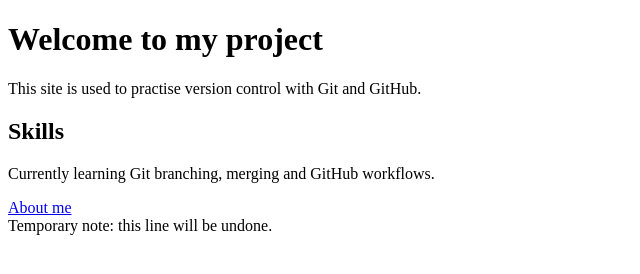
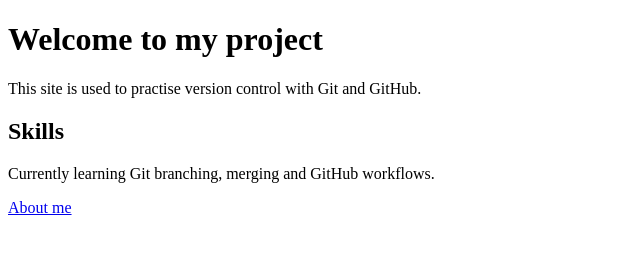
Before and after one commit to Krishna3451/git-workflow-login-testcases, a plain HTML site: page index.html in a window 1280 px wide. Shown: the whole page, without its empty margins (0-640 px from the left). Drawn offline with Linux system fonts and the light colour scheme.

Commit message:
Revert "Add temporary footer note"
This reverts commit d12183df1361d3f9f9cf05ec5ed72b84d5a85920.

```diff
--- a/index.html
+++ b/index.html
@@ -10,6 +10,5 @@
   <h2>Skills</h2>
   <p>Currently learning Git branching, merging and GitHub workflows.</p>
   <nav><a href="about.html">About me</a></nav>
-  <footer>Temporary note: this line will be undone.</footer>
 </body>
 </html>
```
